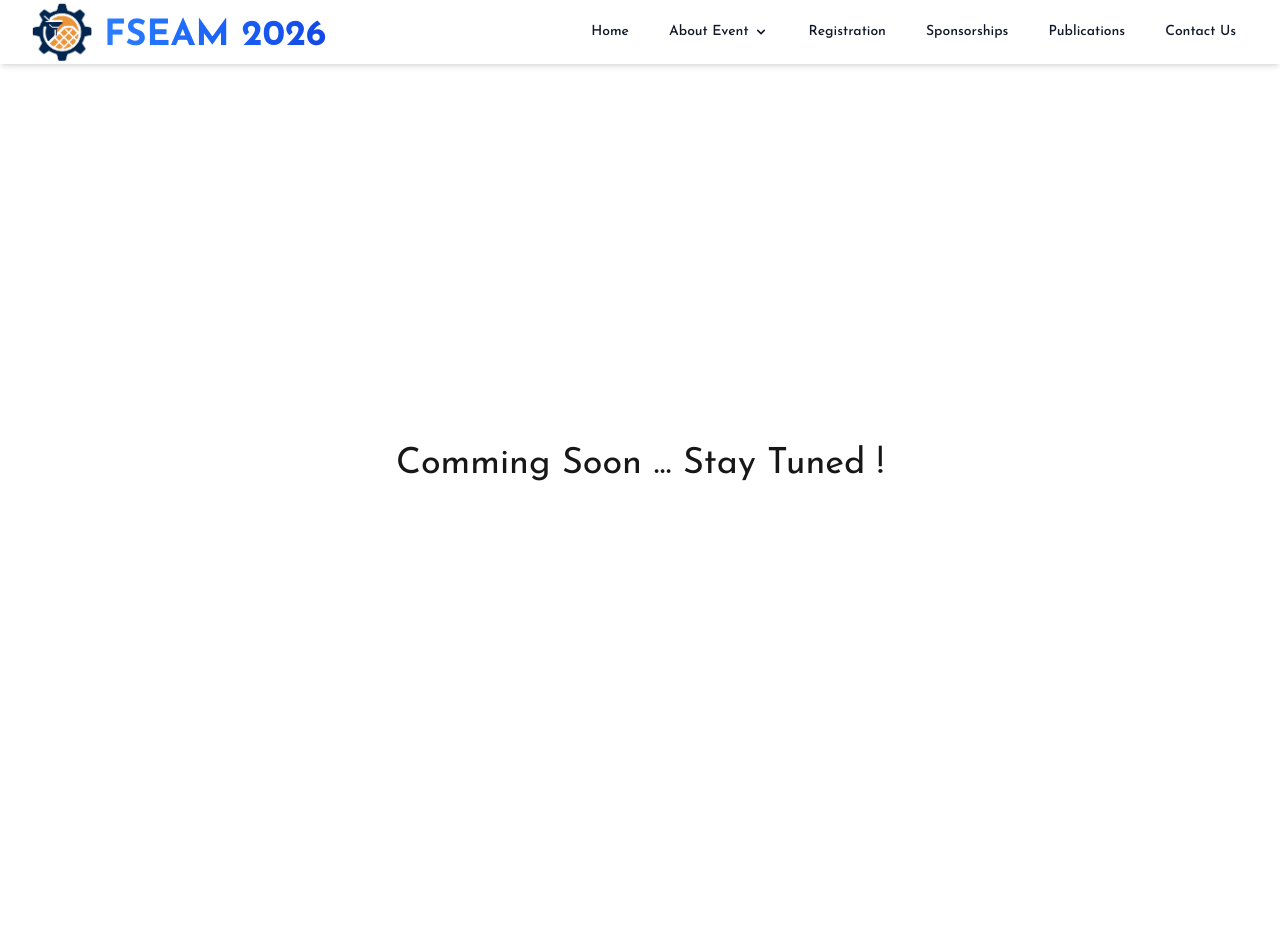
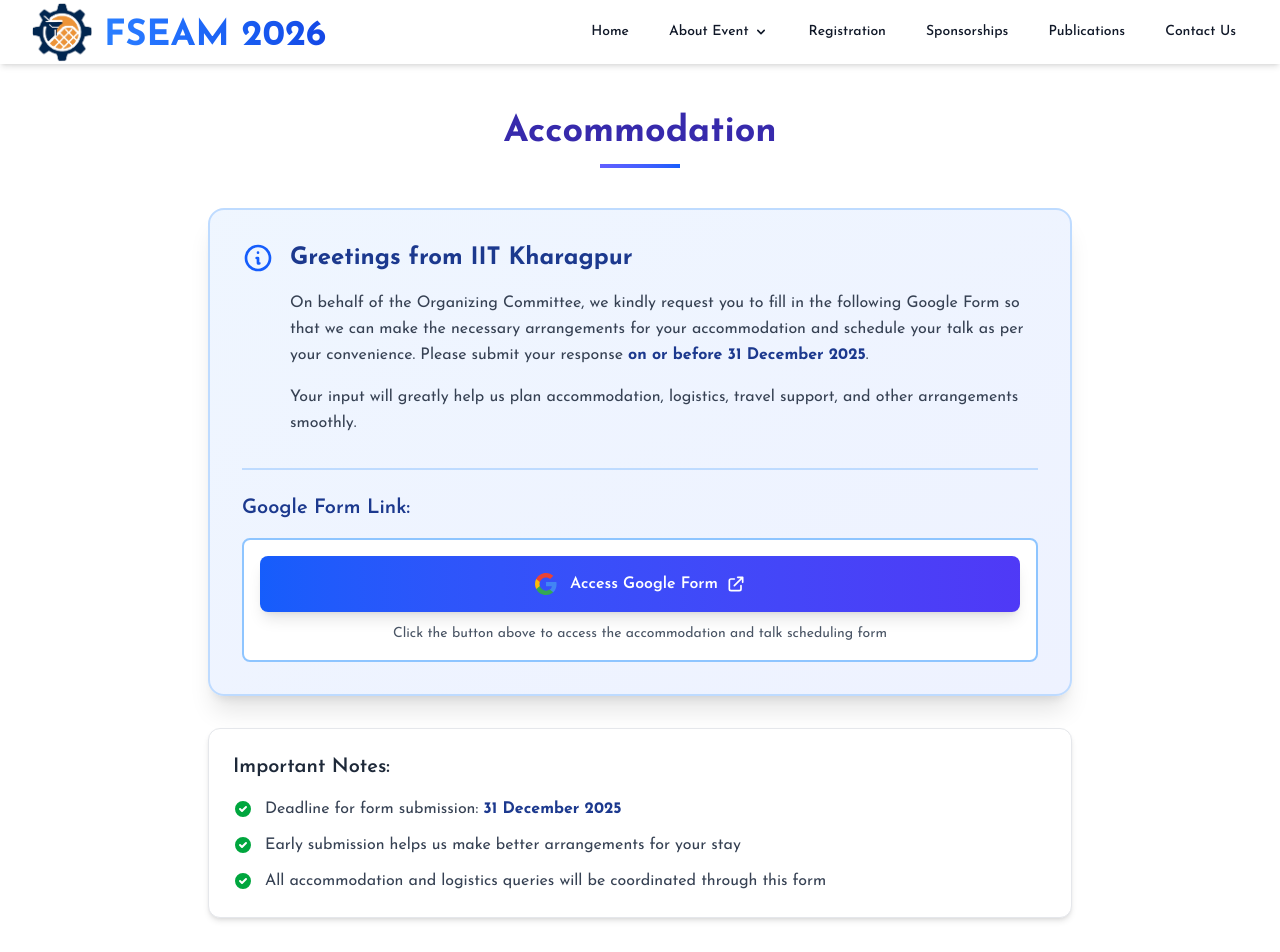
Before and after one commit to sushabhan878/IIT_KGP_MME_Conference, a Next.js app: page /accomodation in a window 1280 px wide. Shown: the top 952 px of the page. Before the commit the page ends 864 px from the top, so only its background shows below. Built offline with nearby package versions, Linux system fonts and the light colour scheme.

Commit message:
Accomodation page done

```diff
--- a/app/accomodation/page.tsx
+++ b/app/accomodation/page.tsx
@@ -1,12 +1,90 @@
 import React from 'react'
-import Navbar from '@/components/Navbar'
+import PageLayout from '@/components/PageLayout'
 
-const Accomodation= () => {
+const Accomodation = () => {
   return (
-    <>
-      <Navbar />
-      <div className='flex justify-center items-center h-screen text-4xl'>Comming Soon ... Stay Tuned !</div>
-    </>
+    <PageLayout>
+      <div className="container mx-auto py-12 px-4 max-w-4xl">
+        <div className="text-center mb-10">
+          <h1 className="text-4xl font-bold mb-3 text-indigo-800">Accommodation</h1>
+          <div className="w-20 h-1 bg-gradient-to-r from-indigo-500 to-blue-600 mx-auto"></div>
+        </div>
+
+        {/* Important Notice Card */}
+        <div className="bg-gradient-to-br from-blue-50 to-indigo-50 rounded-2xl shadow-xl p-8 mb-8 border-2 border-blue-200">
+          <div className="flex items-start mb-6">
+            <div className="flex-shrink-0">
+              <svg className="h-8 w-8 text-blue-600" fill="none" viewBox="0 0 24 24" stroke="currentColor">
+                <path strokeLinecap="round" strokeLinejoin="round" strokeWidth={2} d="M13 16h-1v-4h-1m1-4h.01M21 12a9 9 0 11-18 0 9 9 0 0118 0z" />
+              </svg>
+            </div>
+            <div className="ml-4 flex-1">
+              <h2 className="text-2xl font-bold text-blue-900 mb-4">Greetings from IIT Kharagpur</h2>
+              <div className="prose prose-lg max-w-none text-gray-700 space-y-4">
+                <p className="text-base leading-relaxed">
+                  On behalf of the Organizing Committee, we kindly request you to fill in the following Google Form so that we can make the necessary arrangements for your accommodation and schedule your talk as per your convenience. Please submit your response <strong className="text-blue-900">on or before 31 December 2025</strong>.
+                </p>
+                <p className="text-base leading-relaxed">
+                  Your input will greatly help us plan accommodation, logistics, travel support, and other arrangements smoothly.
+                </p>
+              </div>
+            </div>
+          </div>
+
+          {/* Google Form Link Section */}
+          <div className="mt-8 pt-6 border-t-2 border-blue-200">
+            <h3 className="text-xl font-semibold text-blue-900 mb-4">Google Form Link:</h3>
+            <div className="bg-white rounded-lg p-4 border-2 border-blue-300 hover:border-blue-500 transition-colors">
+              <a
+                href="https://forms.gle/H8xEK5d3c215ycrX7"
+                className="inline-flex items-center justify-center w-full px-6 py-4 bg-gradient-to-r from-blue-600 to-indigo-600 text-white font-semibold rounded-lg hover:from-blue-700 hover:to-indigo-700 transition-all duration-200 shadow-lg hover:shadow-xl transform hover:-translate-y-0.5"
+                target="_blank"
+                rel="noopener noreferrer"
+              >
+                <svg className="w-6 h-6 mr-3" fill="currentColor" viewBox="0 0 24 24">
+                  <path d="M22.56 12.25c0-.78-.07-1.53-.2-2.25H12v4.26h5.92c-.26 1.37-1.04 2.53-2.21 3.31v2.77h3.57c2.08-1.92 3.28-4.74 3.28-8.09z" fill="#4285F4"/>
+                  <path d="M12 23c2.97 0 5.46-.98 7.28-2.66l-3.57-2.77c-.98.66-2.23 1.06-3.71 1.06-2.86 0-5.29-1.93-6.16-4.53H2.18v2.84C3.99 20.53 7.7 23 12 23z" fill="#34A853"/>
+                  <path d="M5.84 14.09c-.22-.66-.35-1.36-.35-2.09s.13-1.43.35-2.09V7.07H2.18C1.43 8.55 1 10.22 1 12s.43 3.45 1.18 4.93l2.85-2.22.81-.62z" fill="#FBBC05"/>
+                  <path d="M12 5.38c1.62 0 3.06.56 4.21 1.64l3.15-3.15C17.45 2.09 14.97 1 12 1 7.7 1 3.99 3.47 2.18 7.07l3.66 2.84c.87-2.6 3.3-4.53 6.16-4.53z" fill="#EA4335"/>
+                </svg>
+                Access Google Form
+                <svg className="w-5 h-5 ml-2" fill="none" stroke="currentColor" viewBox="0 0 24 24">
+                  <path strokeLinecap="round" strokeLinejoin="round" strokeWidth={2} d="M10 6H6a2 2 0 00-2 2v10a2 2 0 002 2h10a2 2 0 002-2v-4M14 4h6m0 0v6m0-6L10 14" />
+                </svg>
+              </a>
+              <p className="text-sm text-gray-600 mt-3 text-center">
+                Click the button above to access the accommodation and talk scheduling form
+              </p>
+            </div>
+          </div>
+        </div>
+
+        {/* Additional Information */}
+        <div className="bg-white rounded-xl shadow-md p-6 border border-gray-200">
+          <h3 className="text-xl font-semibold text-gray-800 mb-4">Important Notes:</h3>
+          <ul className="space-y-3 text-gray-700">
+            <li className="flex items-start">
+              <svg className="h-5 w-5 text-green-600 mr-3 mt-0.5 flex-shrink-0" fill="currentColor" viewBox="0 0 20 20">
+                <path fillRule="evenodd" d="M10 18a8 8 0 100-16 8 8 0 000 16zm3.707-9.293a1 1 0 00-1.414-1.414L9 10.586 7.707 9.293a1 1 0 00-1.414 1.414l2 2a1 1 0 001.414 0l4-4z" clipRule="evenodd" />
+              </svg>
+              <span>Deadline for form submission: <strong className="text-blue-900">31 December 2025</strong></span>
+            </li>
+            <li className="flex items-start">
+              <svg className="h-5 w-5 text-green-600 mr-3 mt-0.5 flex-shrink-0" fill="currentColor" viewBox="0 0 20 20">
+                <path fillRule="evenodd" d="M10 18a8 8 0 100-16 8 8 0 000 16zm3.707-9.293a1 1 0 00-1.414-1.414L9 10.586 7.707 9.293a1 1 0 00-1.414 1.414l2 2a1 1 0 001.414 0l4-4z" clipRule="evenodd" />
+              </svg>
+              <span>Early submission helps us make better arrangements for your stay</span>
+            </li>
+            <li className="flex items-start">
+              <svg className="h-5 w-5 text-green-600 mr-3 mt-0.5 flex-shrink-0" fill="currentColor" viewBox="0 0 20 20">
+                <path fillRule="evenodd" d="M10 18a8 8 0 100-16 8 8 0 000 16zm3.707-9.293a1 1 0 00-1.414-1.414L9 10.586 7.707 9.293a1 1 0 00-1.414 1.414l2 2a1 1 0 001.414 0l4-4z" clipRule="evenodd" />
+              </svg>
+              <span>All accommodation and logistics queries will be coordinated through this form</span>
+            </li>
+          </ul>
+        </div>
+      </div>
+    </PageLayout>
   )
 }
 
```
